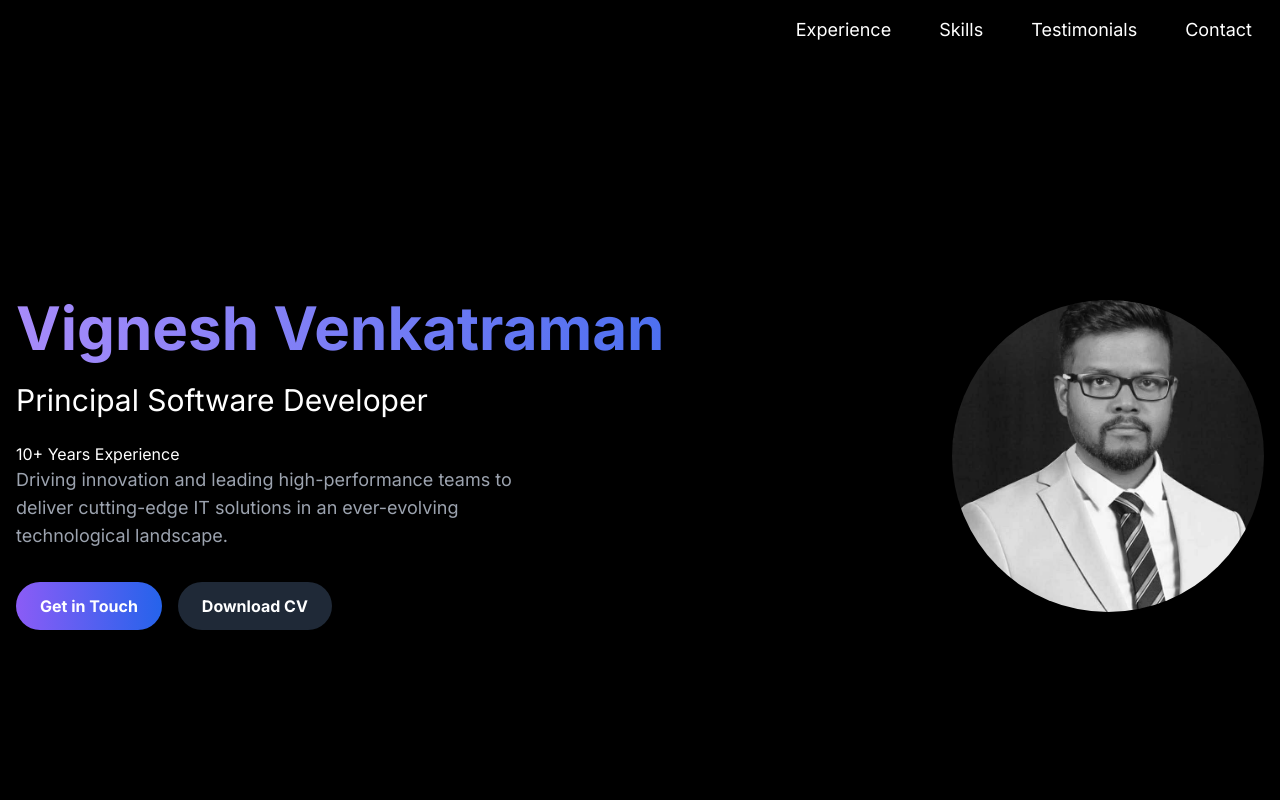
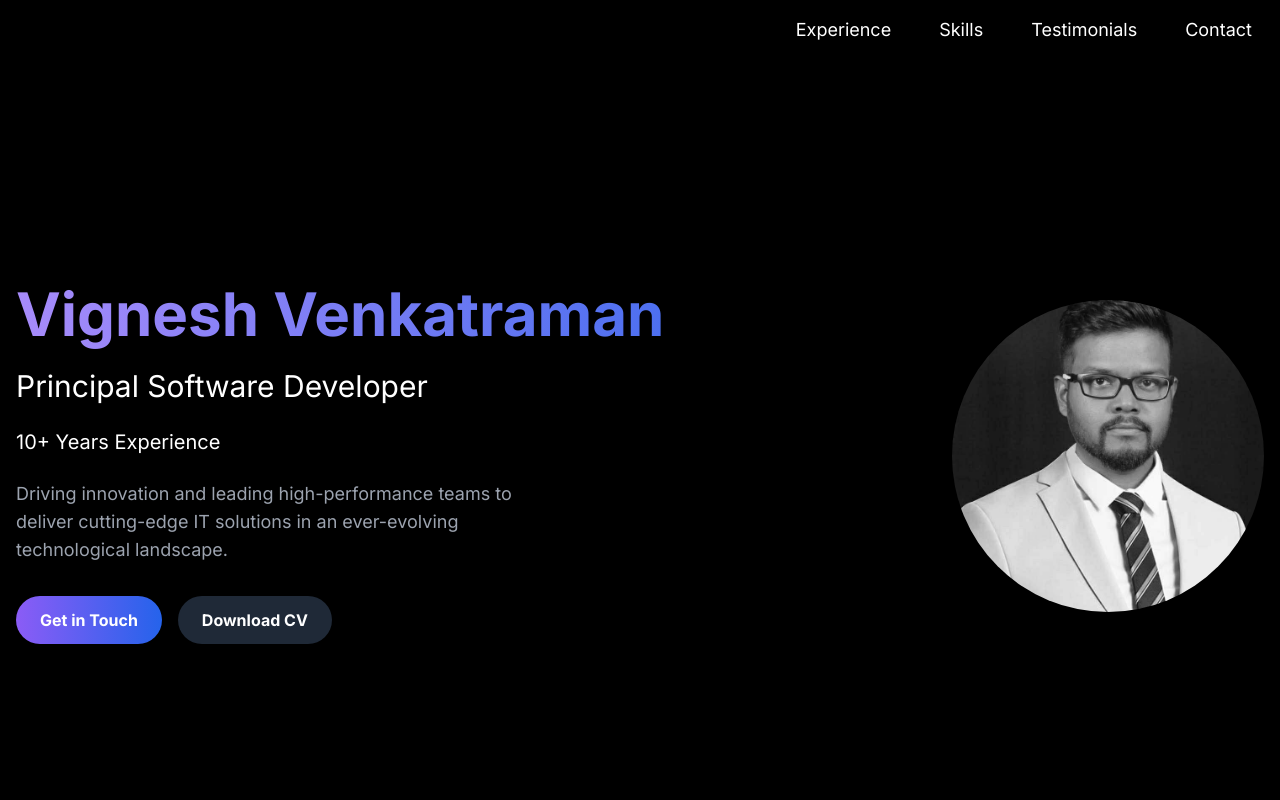
Before and after one commit to vigneshvenkat/senior-it-lead-portfolio, a Next.js app: page /vigneshvenkat.github.io/ in a window 1280 px wide. Shown: the top 800 px of the page. Built offline with nearby package versions, Linux system fonts and the light colour scheme.

Commit message:
added class to the nexly added h3 tag

```diff
--- a/src/components/Hero.tsx
+++ b/src/components/Hero.tsx
@@ -12,7 +12,7 @@ const Hero = () => {
           <h2 className="text-2xl md:text-3xl mb-6 text-white">
             Principal Software Developer
           </h2>
-          <h3>
+          <h3 className="text-xl md:text-xl mb-6 text-white">
             10+ Years Experience
           </h3>
           <p className="text-lg mb-8 text-gray-400 max-w-lg">
```
